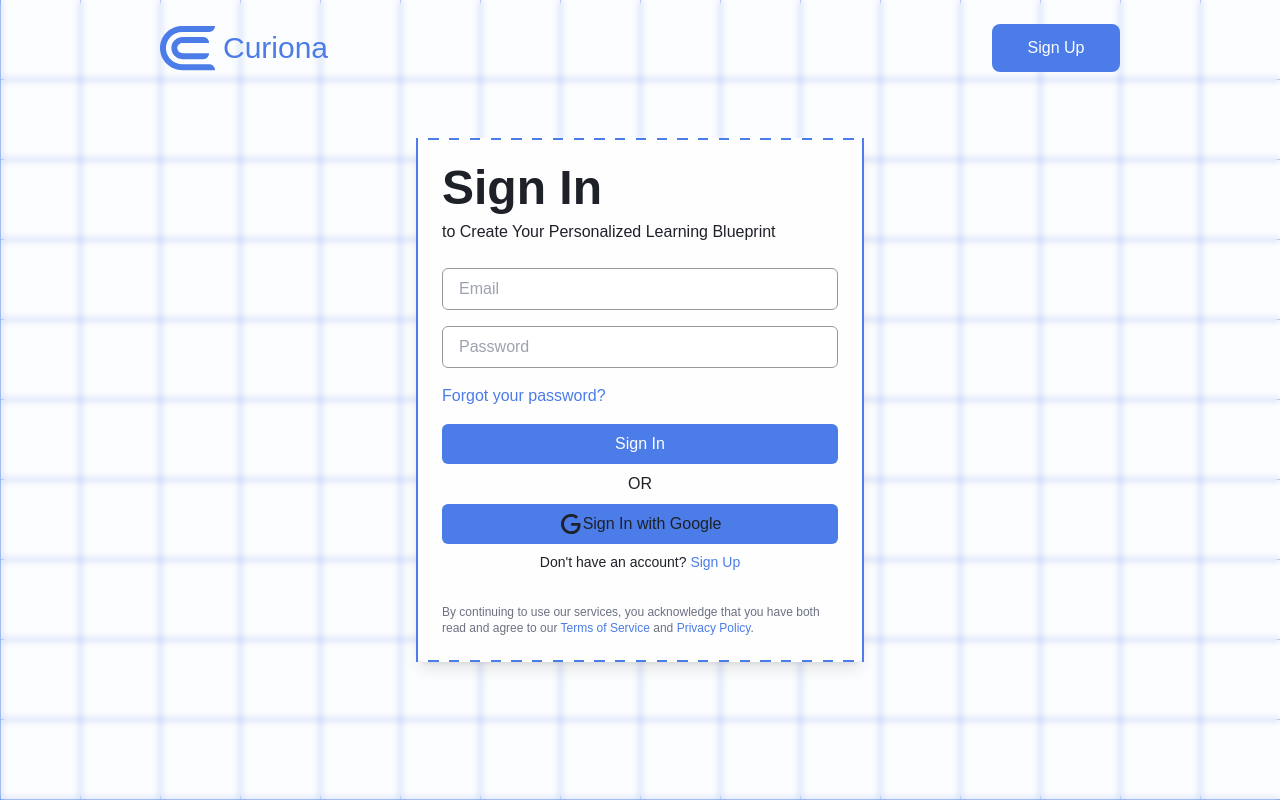
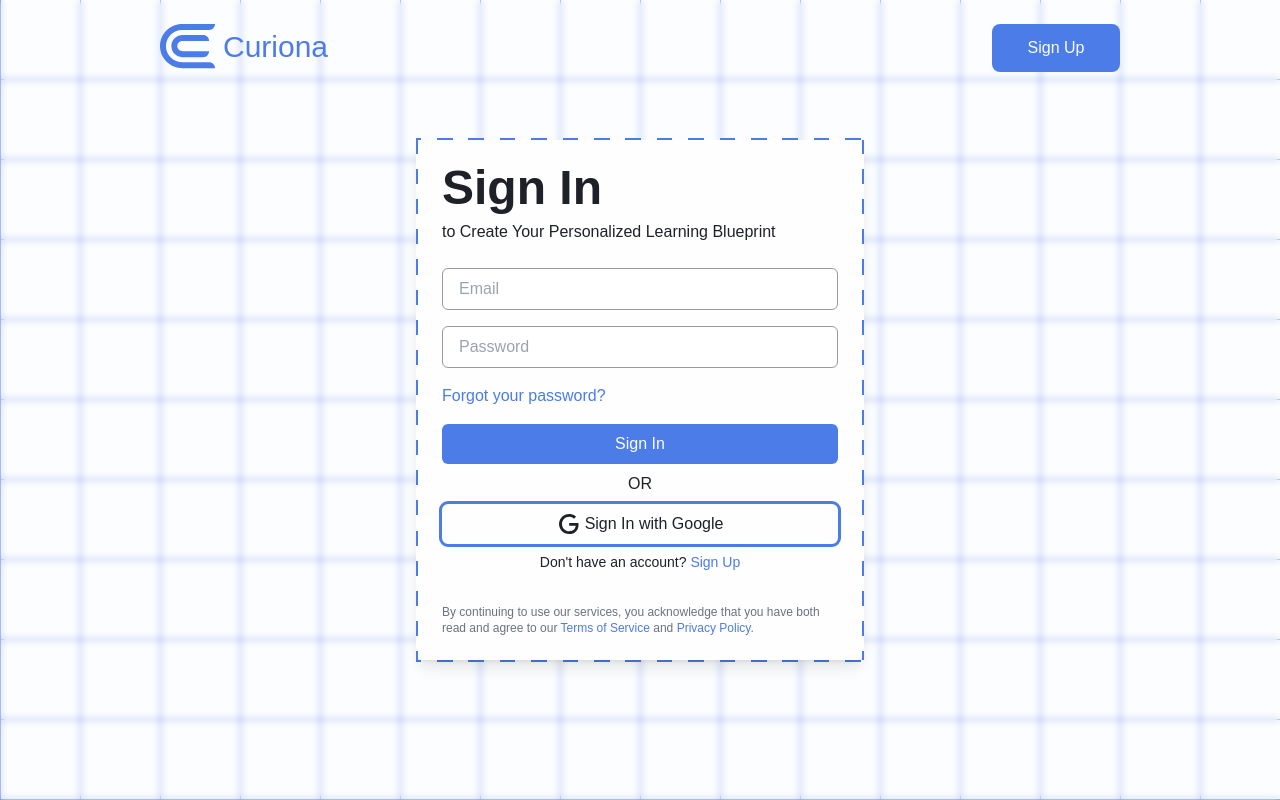
Before and after one commit to curiona-org/frontend, a Next.js app: page /sign-in in a window 1280 px wide. Built offline with nearby package versions, Linux system fonts and the light colour scheme; no server answers; what arctic would draw is missing.

Commit message:
Guest Home, API Testing, Sign In & Sign Up Border Fix

```diff
--- a/src/app/globals.css
+++ b/src/app/globals.css
@@ -94,14 +94,26 @@ body::after {
   z-index: -1;
 }
 
-.dashedBorder {
-  border: 2px dashed transparent;
+.dashedBorder1 {
+  @apply border-2 border-transparent border-l-0 border-r-0;
   border-image: repeating-linear-gradient(
       90deg,
       var(--blue-500),
-      var(--blue-500) 10px,
+      var(--blue-500) 15px,
       transparent 10px,
-      transparent 20px
+      transparent 30px
     )
     10;
 }
+
+.dashedBorder2 {
+  @apply border-2 border-transparent border-t-0 border-b-0;
+  border-image: repeating-linear-gradient(
+      180deg,
+      var(--blue-500),
+      var(--blue-500) 15px,
+      transparent 10px,
+      transparent 30px
+    )
+    1;
+}
--- a/src/components/navbar-guest.tsx
+++ b/src/components/navbar-guest.tsx
@@ -9,6 +9,7 @@ import Logo from "/public/logo.svg";
 
 const NavigationBarGuest = () => {
   const [authButtonText, setAuthButtonText] = useState("Sign In");
+  const [isScrolled, setIsScrolled] = useState(false);
   const pathname = usePathname();
 
   useEffect(() => {
@@ -19,15 +20,36 @@ const NavigationBarGuest = () => {
     }
   }, [pathname]);
 
+  useEffect(() => {
+    const handleScroll = () => {
+      if (window.scrollY > 5) {
+        setIsScrolled(true);
+      } else {
+        setIsScrolled(false);
+      }
+    };
+
+    window.addEventListener("scroll", handleScroll);
+    return () => {
+      window.removeEventListener("scroll", handleScroll);
+    };
+  }, []);
+
   return (
-    <div className='fixed w-full px-6 lg:px-40 py-6 flex justify-between z-50'>
-      <div className='flex gap-2 items-center'>
-        <Image src={Logo} alt='Logo' priority />
-        <p className='text-3xl text-blue-500'>Curiona</p>
-      </div>
+    <div
+      className={`fixed w-full px-6 lg:px-40 py-6 flex justify-between z-50 transition-all duration-300 ${
+        isScrolled ? "bg-white-500 shadow-md" : "bg-transparent"
+      }`}
+    >
+      <Link href="/">
+        <div className="flex gap-2 items-center">
+          <Image src={Logo} alt="Logo" priority />
+          <p className="text-3xl text-blue-500">Curiona</p>
+        </div>
+      </Link>
 
       <Link href={pathname === "/sign-in" ? "/sign-up" : "/sign-in"}>
-        <Button className='w-32 py-3 bg-blue-500 hover:bg-blue-900 text-white-500 rounded-lg hidden lg:inline-block'>
+        <Button className="w-32 py-3 bg-blue-500 hover:bg-blue-900 text-white-500 rounded-lg hidden lg:inline-block">
           {authButtonText}
         </Button>
       </Link>
--- a/src/screens/sign-in/index.tsx
+++ b/src/screens/sign-in/index.tsx
@@ -69,67 +69,71 @@ export default function SignInPage() {
   return (
     <>
       <Toast ref={toastRef} />
-      <div className='flex items-center justify-center min-h-screen px-6'>
-        <div className='flex flex-col gap-6 p-6 bg-white-100 dashedBorder rounded-lg shadow-lg w-full max-w-md sm:max-w-lg lg:max-w-md'>
-          <div className='text-start flex flex-col gap-2'>
-            <h1 className='text-5xl font-bold'>Sign In</h1>
-            <p className='text-black-500'>
+      <div className="flex items-center justify-center min-h-screen px-6 py-28 ">
+        <div className="dashedBorder1">
+          <div className="dashedBorder2 flex flex-col gap-6 p-6 bg-white-100 rounded-lg shadow-lg w-full max-w-md sm:max-w-lg lg:max-w-md">
+            <div className="text-start flex flex-col gap-2">
+              <h1 className="text-5xl font-bold">Sign In</h1>
+              <p className="text-black-500">
                 to Create Your Personalized Learning Blueprint
               </p>
             </div>
 
-          <form className='space-y-4' onSubmit={onSubmit}>
+            <form className="space-y-4" onSubmit={onSubmit}>
               <input
-              type='email'
-              className='w-full px-4 py-2 border border-black-200 rounded-md focus:outline-none focus:ring focus:ring-blue-500'
-              placeholder='Email'
+                type="email"
+                className="w-full px-4 py-2 border border-black-200 rounded-md focus:outline-none focus:ring focus:ring-blue-500"
+                placeholder="Email"
                 {...register("email")}
               />
               <input
-              type='password'
-              className='w-full px-4 py-2 border border-black-200 rounded-md focus:outline-none focus:ring focus:ring-blue-500'
-              placeholder='Password'
+                type="password"
+                className="w-full px-4 py-2 border border-black-200 rounded-md focus:outline-none focus:ring focus:ring-blue-500"
+                placeholder="Password"
                 {...register("password")}
               />
-            <div className='text-start'>
-              <Link href='#' className='text-blue-500 hover:underline'>
+              <div className="text-start">
+                <Link href="#" className="text-blue-500 hover:underline">
                   Forgot your password?
                 </Link>
               </div>
 
-            <div className='flex flex-col gap-2'>
+              <div className="flex flex-col gap-2">
                 <button
-                type='submit'
+                  type="submit"
                   disabled={authIsLoading}
-                className='block w-full px-4 py-2 text-white-500 bg-blue-500 rounded-md hover:bg-blue-900 focus:outline-none focus:ring focus:ring-blue-900'
+                  className="block w-full px-4 py-2 text-white-500 bg-blue-500 rounded-md hover:bg-blue-900 focus:outline-none focus:ring focus:ring-blue-900"
                 >
                   {authIsLoading ? "..." : "Sign In"}
                 </button>
 
-              <p className='text-center'>OR</p>
+                <p className="text-center">OR</p>
 
                 {/* sign in with google */}
                 <button
                   onClick={() => signInGoogle()}
-                type='button'
-                className='flex items-center justify-center w-full px-4 py-2 text-white bg-blue-500 rounded-md focus:outline-none focus:ring focus:ring-blue-500'
+                  type="button"
+                  className="flex gap-1 items-center justify-center w-full px-4 py-2 text-black-500 outline outline-blue-500 rounded-md focus:outline-none hover:bg-blue-900 hover:outline-none hover:text-white-500 focus:ring focus:ring-blue-900"
                 >
                   <svg
-                  xmlns='http://www.w3.org/2000/svg'
-                  width='24'
-                  height='24'
-                  viewBox='0 0 24 24'
+                    xmlns="http://www.w3.org/2000/svg"
+                    width="24"
+                    height="24"
+                    viewBox="0 0 24 24"
                   >
                     <path
-                    fill='currentColor'
-                    d='M21.35 11.1h-9.17v2.73h6.51c-.33 3.81-3.5 5.44-6.5 5.44C8.36 19.27 5 16.25 5 12c0-4.1 3.2-7.27 7.2-7.27c3.09 0 4.9 1.97 4.9 1.97L19 4.72S16.56 2 12.1 2C6.42 2 2.03 6.8 2.03 12c0 5.05 4.13 10 10.22 10c5.35 0 9.25-3.67 9.25-9.09c0-1.15-.15-1.81-.15-1.81'
+                      fill="currentColor"
+                      d="M21.35 11.1h-9.17v2.73h6.51c-.33 3.81-3.5 5.44-6.5 5.44C8.36 19.27 5 16.25 5 12c0-4.1 3.2-7.27 7.2-7.27c3.09 0 4.9 1.97 4.9 1.97L19 4.72S16.56 2 12.1 2C6.42 2 2.03 6.8 2.03 12c0 5.05 4.13 10 10.22 10c5.35 0 9.25-3.67 9.25-9.09c0-1.15-.15-1.81-.15-1.81"
                     />
                   </svg>
                   Sign In with Google
                 </button>
-              <p className='text-sm text-center'>
+                <p className="text-sm text-center">
                   Don&apos;t have an account?
-                <Link href='sign-up' className='text-blue-500 hover:underline'>
+                  <Link
+                    href="sign-up"
+                    className="text-blue-500 hover:underline"
+                  >
                     {" "}
                     Sign Up
                   </Link>
@@ -137,15 +141,15 @@ export default function SignInPage() {
               </div>
             </form>
 
-          <p className='text-gray-500 text-xs mt-2 max-w-sm'>
+            <p className="text-gray-500 text-xs mt-2 max-w-sm">
               By continuing to use our services, you acknowledge that you have
               both read and agree to our
-            <Link href='#' className='text-blue-500 hover:underline'>
+              <Link href="#" className="text-blue-500 hover:underline">
                 {" "}
                 Terms of Service
               </Link>{" "}
               and
-            <Link href='#' className='text-blue-500 hover:underline'>
+              <Link href="#" className="text-blue-500 hover:underline">
                 {" "}
                 Privacy Policy
               </Link>
@@ -153,6 +157,7 @@ export default function SignInPage() {
             </p>
           </div>
         </div>
+      </div>
     </>
   );
 }
```
Also changed, not shown: src/screens/home/guest.tsx (+106 -13 lines), src/screens/sign-up/index.tsx (+39 -40 lines), 1 other file (tests, documents, lock files or other folders). Lines whose indentation alone changed are shown as unchanged.
